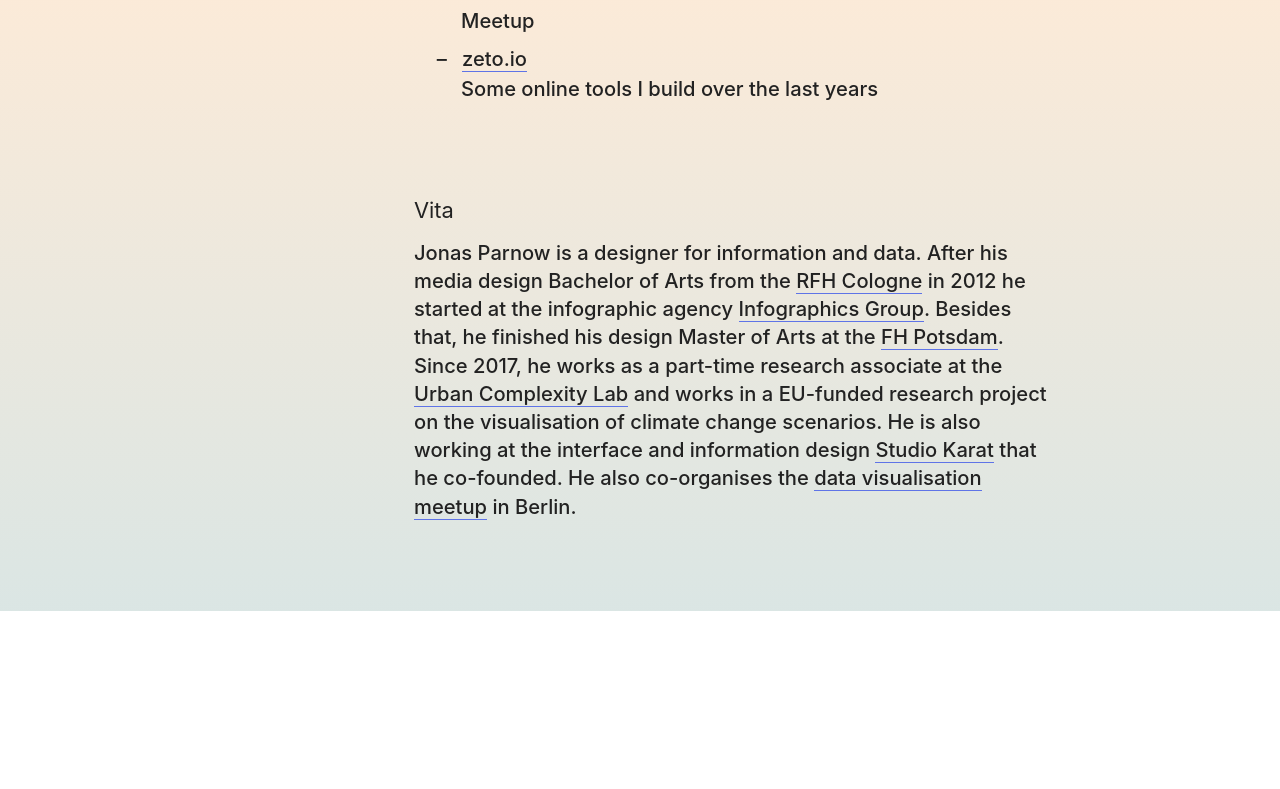
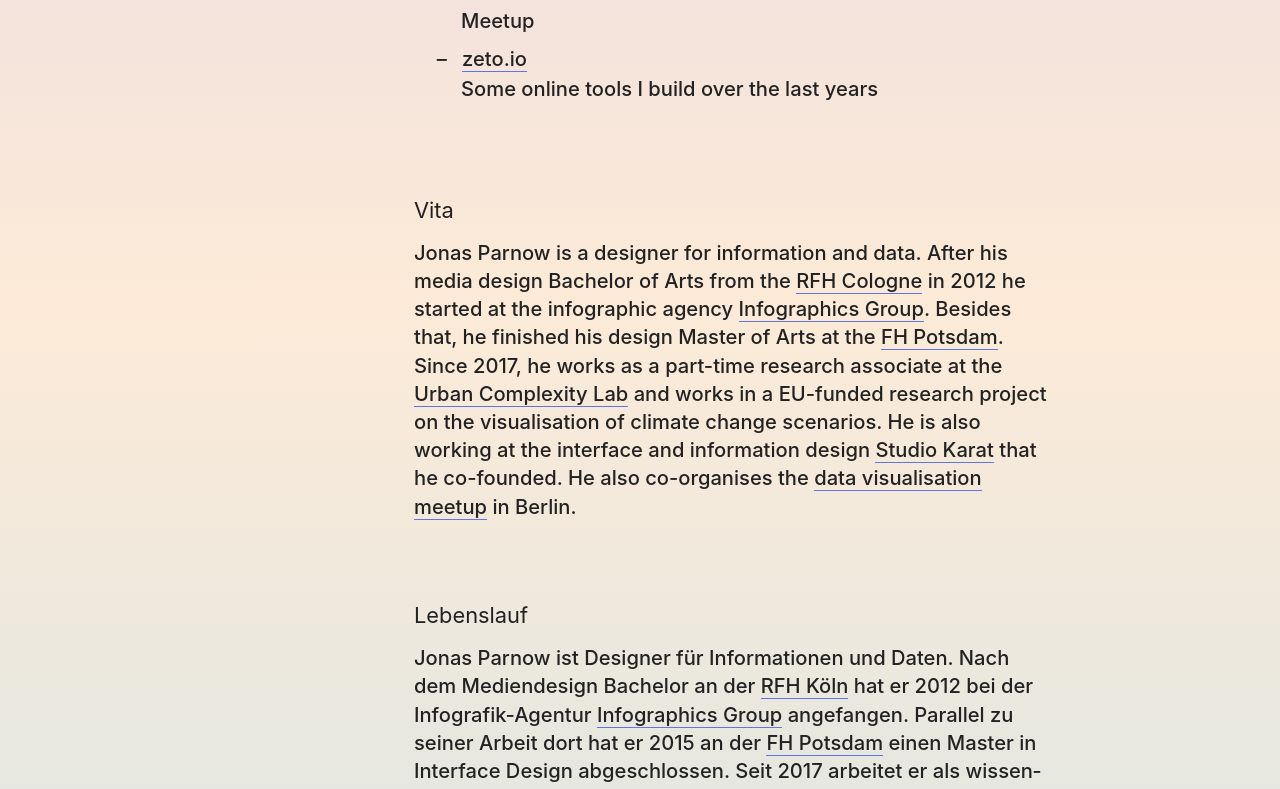
Before and after one commit to kimalbrecht/jonasparnow.com, a Nuxt app: page / in a window 1280 px wide. Shown: the part 1941-2730 px from the top of the page. Before the commit the page ends 2552 px from the top, so only its background shows below. Built offline with nearby package versions, Linux system fonts and the light colour scheme; a web font is replaced by a local one.

Commit message:
always show german vita

```diff
--- a/pages/index.vue
+++ b/pages/index.vue
@@ -44,13 +44,13 @@
         <li><a href="http://zeto.io">zeto.io</a><br />Some online tools I build over the last years</li>
       </ul>
     </section>
-    <section lang="de" v-if="false">
+    <section>
+      <h4>Vita</h4>
+      <p>Jonas Parnow is a designer for in&shy;for&shy;ma&shy;tion and data. After his media design Bachelor of Arts from the <a href="https://www.rfh-koeln.de/">RFH Cologne</a> in 2012 he started at the info&shy;graphic agency <a href="https://infographics.group/">Infographics Group</a>. Besides that, he finished his design Master of Arts at the <a href="https://www.fh-potsdam.de/studieren/fachbereiche/design/">FH Potsdam</a>. Since 2017, he works as a part-time research associate at the <a href="https://uclab.fh-potsdam.de/">Urban Complexity Lab</a> and works in a EU-funded research project on the vi&shy;su&shy;al&shy;isa&shy;tion of climate change scenarios. He is also working at the inter&shy;face and in&shy;for&shy;ma&shy;tion design <a href="http://karat.studio">Studio Karat</a> that he co-founded. He also co-organises the <a href="https://datavis.berlin">data vi&shy;su&shy;al&shy;isa&shy;tion meetup</a> in Berlin.</p>
+    </section>
+    <section lang="de">
       <h4>Lebenslauf</h4>
       <p>Jonas Parnow ist Designer für Informationen und Daten. Nach dem Mediendesign Bachelor an der <a href="https://www.rfh-koeln.de/">RFH Köln</a> hat er 2012 bei der Infografik-Agentur <a href="https://infographics.group/">Infographics Group</a> angefangen. Parallel zu seiner Arbeit dort hat er 2015 an der <a href="https://www.fh-potsdam.de/studieren/fachbereiche/design/">FH Potsdam</a> einen Master in Interface Design abgeschlossen. Seit 2017 arbeitet er als wissen&shy;schaftlicher Mitarbeiter im <a href="https://uclab.fh-potsdam.de/">Urban Complexity Lab</a> und beschäftigt sich dort in einem EU-weiten Forschungs&shy;projekt mit der Visualisierung von Klimawandel-Szenarien. Schon während seiner Arbeit in der Agentur hat er <a href="http://karat.studio">Studio Karat</a> gegründet – ein Interface- und Informations&shy;design-Studio. Er co-organisiert außerdem das <a href="https://datavis.berlin">Daten Visualisierung Meetup</a> in Berlin.</p>
-    </section>
-    <section v-else>
-      <h4>Vita</h4>
-      <p>Jonas Parnow is a designer for in&shy;for&shy;ma&shy;tion and data. After his media design Bachelor of Arts from the <a href="https://www.rfh-koeln.de/">RFH Cologne</a> in 2012 he started at the info&shy;graphic agency <a href="https://infographics.group/">Infographics Group</a>. Besides that, he finished his design Master of Arts at the <a href="https://www.fh-potsdam.de/studieren/fachbereiche/design/">FH Potsdam</a>. Since 2017, he works as a part-time research associate at the <a href="https://uclab.fh-potsdam.de/">Urban Complexity Lab</a> and works in a EU-funded research project on the vi&shy;su&shy;al&shy;isa&shy;tion of climate change scenarios. He is also working at the inter&shy;face and in&shy;for&shy;ma&shy;tion design <a href="http://karat.studio">Studio Karat</a> that he co-founded. He also co-organises the <a href="https://datavis.berlin">data vi&shy;su&shy;al&shy;isa&shy;tion meetup</a> in Berlin.</p>
     </section>
   </div>
 </template>
```
